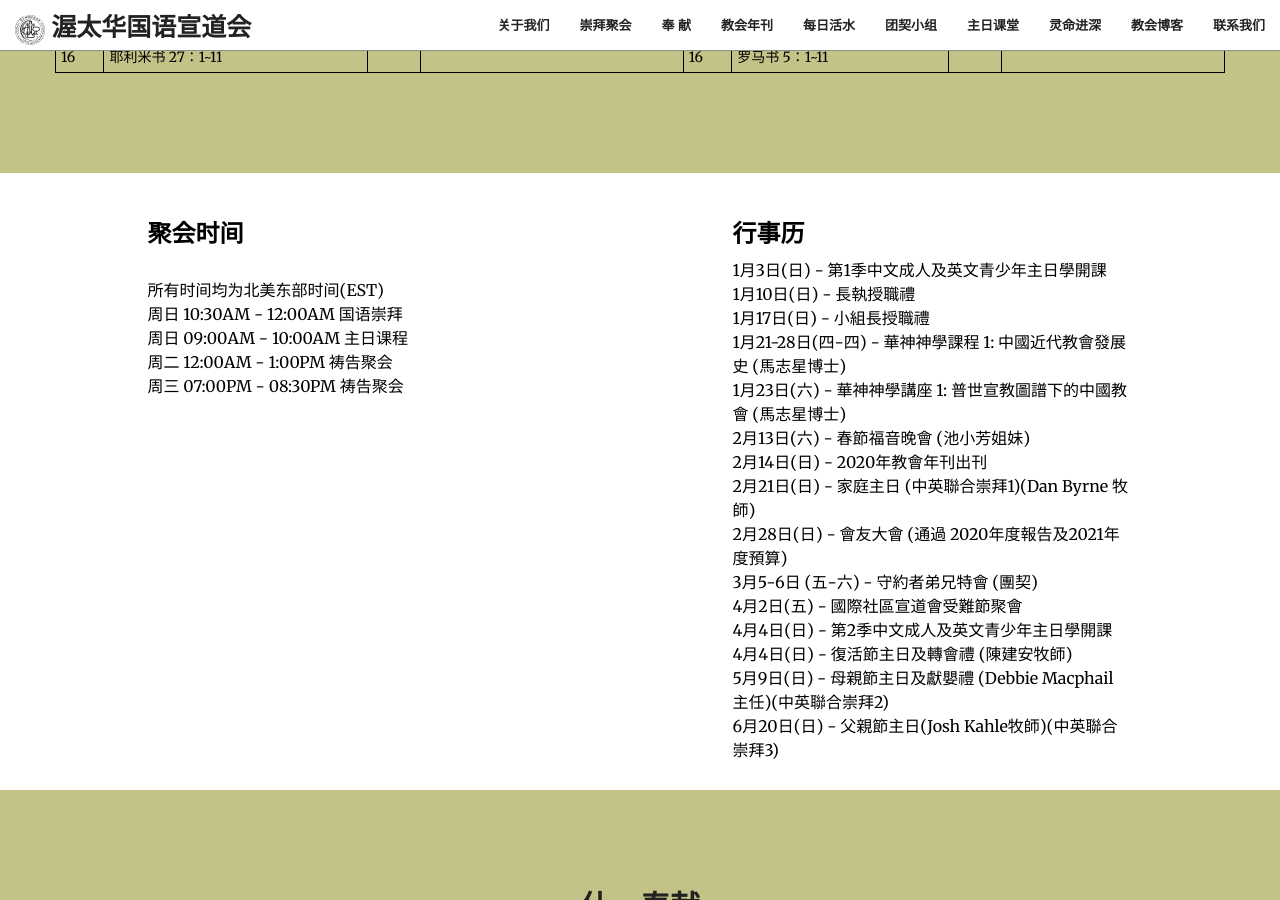
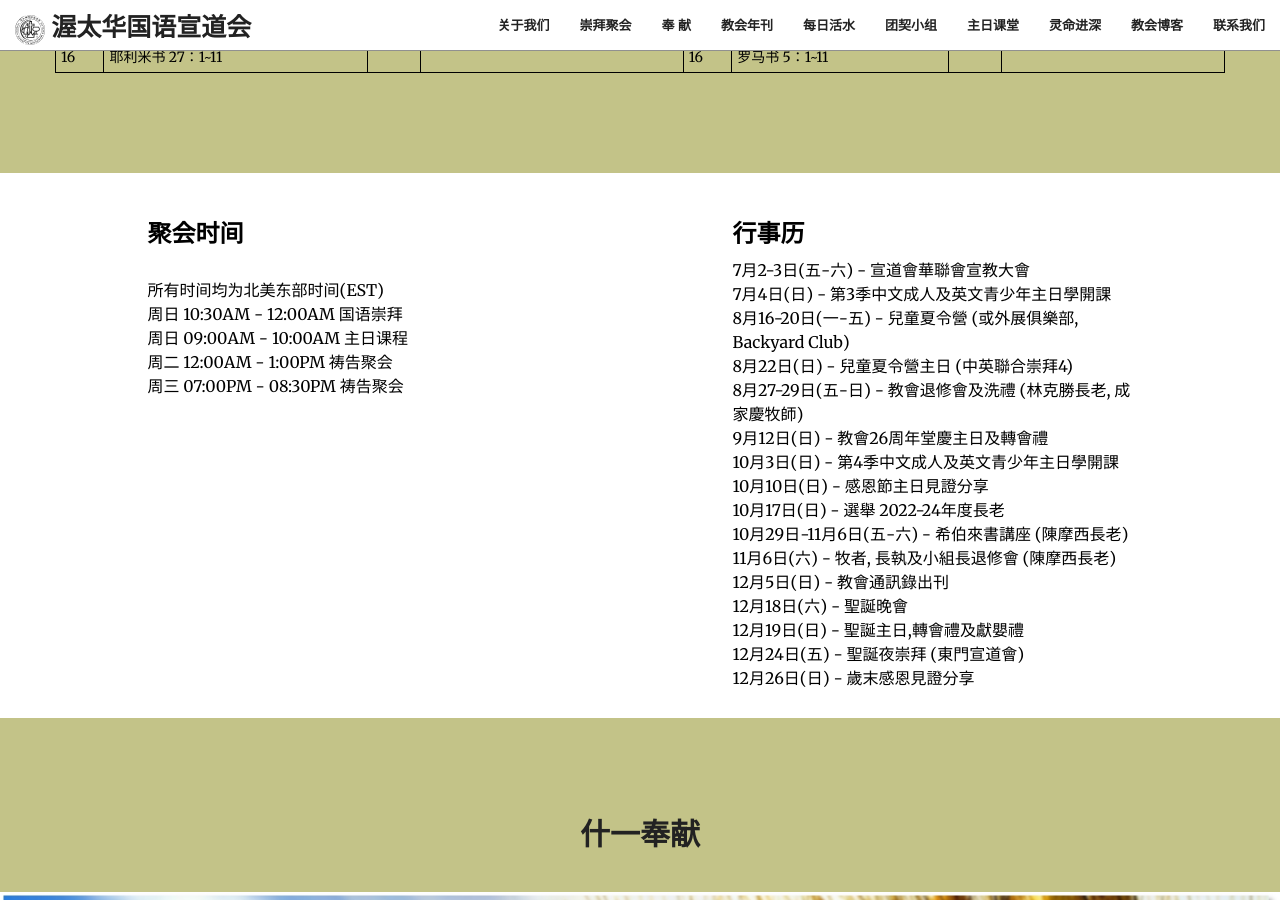
Before and after one commit to JonasYow/ottawaomac, a Jekyll site: the page built from index.html, in a window 1280 px wide and 900 px high, scrolled down 3302 px. Built offline with Jekyll 4.4.1, drawn with Linux system fonts in a browser that asks for light colours; some web fonts are replaced.

Commit message:
Update q3 q4 2021 calendar

```diff
--- a/_data/calendar.yaml
+++ b/_data/calendar.yaml
@@ -1,44 +1,47 @@
-- time: "1月3日(日)"
-  title: "第1季中文成人及英文青少年主日學開課"
+- time: "7月2-3日(五-六)"
+  title: "宣道會華聯會宣教大會"
 
-- time: "1月10日(日)"
-  title: "長執授職禮"
+- time: "7月4日(日)"
+  title: "第3季中文成人及英文青少年主日學開課"
 
-- time: "1月17日(日)"
-  title: "小組長授職禮"
+- time: "8月16-20日(一-五)"
+  title: "兒童夏令營 (或外展俱樂部, Backyard Club)"
 
-- time: "1月21-28日(四-四)"
-  title: "華神神學課程 1: 中國近代教會發展史 (馬志星博士)"
+- time: "8月22日(日)"
+  title: "兒童夏令營主日 (中英聯合崇拜4)"
 
-- time: "1月23日(六)"
-  title: "華神神學講座 1: 普世宣教圖譜下的中國教會 (馬志星博士) "
+- time: "8月27-29日(五-日)"
+  title: "教會退修會及洗禮 (林克勝長老, 成家慶牧師)"
 
-- time: "2月13日(六)"
-  title: "春節福音晚會 (池小芳姐妹)"
+- time: "9月12日(日)"
+  title: "教會26周年堂慶主日及轉會禮"
 
-- time: "2月14日(日)"
-  title: "2020年教會年刊出刊"
+- time: "10月3日(日)"
+  title: "第4季中文成人及英文青少年主日學開課 "
 
-- time: "2月21日(日)"
-  title: "家庭主日 (中英聯合崇拜1)(Dan Byrne 牧師)"
+- time: "10月10日(日)"
+  title: "感恩節主日見證分享"
 
-- time: "2月28日(日)"
-  title: "會友大會 (通過 2020年度報告及2021年度預算)"
+- time: "10月17日(日)"
+  title: "選舉 2022-24年度長老"
 
-- time: "3月5-6日 (五-六)"
-  title: "守約者弟兄特會 (團契)"
+- time: "10月29日-11月6日(五-六)"
+  title: "希伯來書講座 (陳摩西長老)"
 
-- time: "4月2日(五)"
-  title: "國際社區宣道會受難節聚會"
+- time: "11月6日(六)"
+  title: "牧者, 長執及小組長退修會 (陳摩西長老) "
 
-- time: "4月4日(日)"
-  title: "第2季中文成人及英文青少年主日學開課"
+- time: "12月5日(日)"
+  title: "教會通訊錄出刊"
 
-- time: "4月4日(日)"
-  title: "復活節主日及轉會禮 (陳建安牧師)"
+- time: "12月18日(六)"
+  title: "聖誕晚會"
 
-- time: "5月9日(日)"
-  title: "母親節主日及獻嬰禮 (Debbie Macphail 主任)(中英聯合崇拜2)"
+- time: "12月19日(日)"
+  title: "聖誕主日,轉會禮及獻嬰禮 "
 
-- time: "6月20日(日)"
-  title: "父親節主日(Josh Kahle牧師)(中英聯合崇拜3)"
+- time: "12月24日(五)"
+  title: "聖誕夜崇拜 (東門宣道會)"
+
+- time: "12月26日(日)"
+  title: "歲末感恩見證分享"
```
